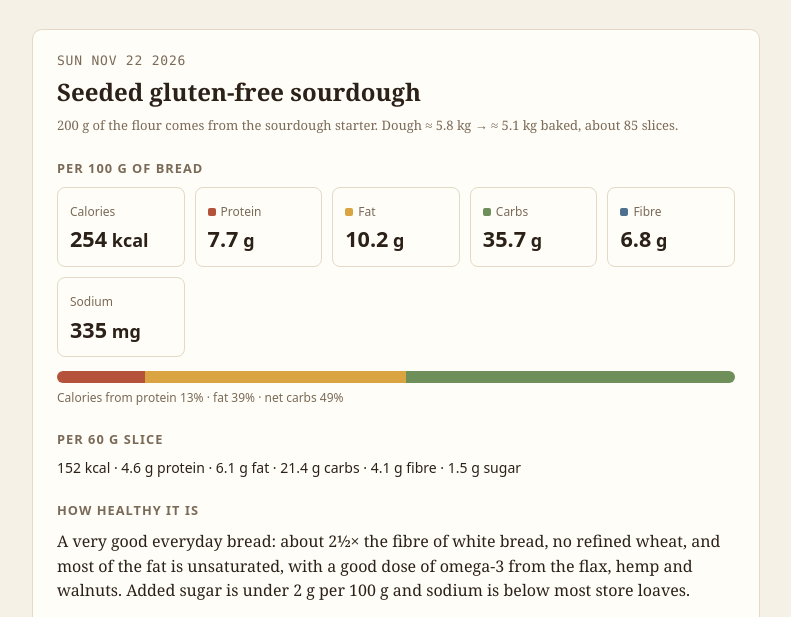
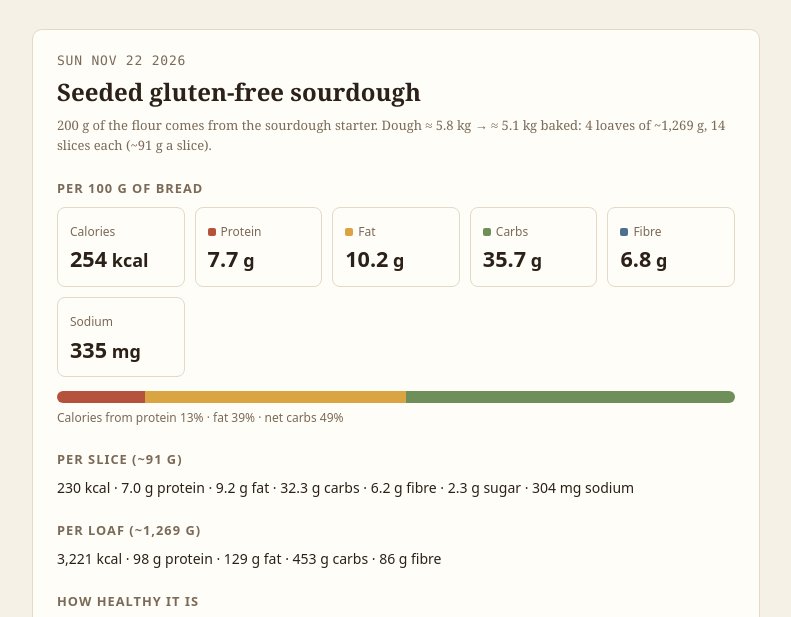
Before and after one commit to reservetempo/bread-recipes, a plain HTML site: page index.html in a window 1280 px wide. Shown: the part 126-743 px from the top of the page, without its empty margins (244-1035 px from the left). Drawn offline with Linux system fonts and the light colour scheme.

Commit message:
Count slices from 4 loaves of 14 slices
Co-Authored-By: Claude Opus 5.5 <noreply@anthropic.com>

```diff
--- a/index.html
+++ b/index.html
@@ -47,10 +47,10 @@
   <p class="sub">My weekly gluten-free seeded loaves, with the macros for each batch.</p>
   <div id="batches"></div>
   <p class="foot">Nutrition from USDA FoodData Central. Where the flours or seeds change week to week, the numbers are the average of the options.
-    Baked weight assumes <span id="loss"></span>% water lost in the oven; a slice is <span id="slice"></span> g.</p>
+    Baked weight assumes <span id="loss"></span>% water lost in the oven.</p>
 </main>
 <script type="module">
-import { FOODS, BATCHES, BAKE_LOSS, SLICE_G } from "./recipes.js";
+import { FOODS, BATCHES, BAKE_LOSS } from "./recipes.js";
 const KEYS = ["kcal", "protein", "fat", "carbs", "fiber", "sugar", "sodium"];
 const zero = () => Object.fromEntries(KEYS.map(k => [k, 0]));
 
@@ -69,7 +69,6 @@ function line(ing) {
 
 const fmt = (x, d = 0) => x.toLocaleString("en", { maximumFractionDigits: d, minimumFractionDigits: d });
 document.getElementById("loss").textContent = BAKE_LOSS * 100;
-document.getElementById("slice").textContent = SLICE_G;
 
 document.getElementById("batches").innerHTML = BATCHES.map(b => {
   const total = zero(); let dough = 0;
@@ -82,7 +81,8 @@ document.getElementById("batches").innerHTML = BATCHES.map(b => {
   }).join("");
   const baked = dough * (1 - BAKE_LOSS);
   const per = g => Object.fromEntries(KEYS.map(k => [k, total[k] * g / baked]));
-  const p100 = per(100), slice = per(SLICE_G);
+  const slices = b.loaves * b.slicesPerLoaf, sliceG = baked / slices;
+  const p100 = per(100), slice = per(sliceG), loaf = per(baked / b.loaves);
   const e = { protein: total.protein * 4, fat: total.fat * 9, carbs: (total.carbs - total.fiber) * 4 };
   const eSum = e.protein + e.fat + e.carbs;
   const tile = (label, val, unit, color, d = 1) =>
@@ -90,7 +90,7 @@ document.getElementById("batches").innerHTML = BATCHES.map(b => {
   return `<article>
     <div class="date">${new Date(b.date + "T12:00").toDateString()}</div>
     <h2>${b.title}</h2>
-    <div class="foot">${b.note || ""} Dough ≈ ${fmt(dough / 1000, 1)} kg → ≈ ${fmt(baked / 1000, 1)} kg baked, about ${fmt(baked / SLICE_G)} slices.</div>
+    <div class="foot">${b.note || ""} Dough ≈ ${fmt(dough / 1000, 1)} kg → ≈ ${fmt(baked / 1000, 1)} kg baked: ${b.loaves} loaves of ~${fmt(baked / b.loaves)} g, ${b.slicesPerLoaf} slices each (~${fmt(sliceG)} g a slice).</div>
 
     <h3>Per 100 g of bread</h3>
     <div class="tiles">
@@ -108,8 +108,11 @@ document.getElementById("batches").innerHTML = BATCHES.map(b => {
     </div>
     <div class="legend">Calories from protein ${fmt(100 * e.protein / eSum)}% · fat ${fmt(100 * e.fat / eSum)}% · net carbs ${fmt(100 * e.carbs / eSum)}%</div>
 
-    <h3>Per ${SLICE_G} g slice</h3>
-    <div class="legend" style="font-size:14px;color:var(--ink)">${fmt(slice.kcal)} kcal · ${fmt(slice.protein, 1)} g protein · ${fmt(slice.fat, 1)} g fat · ${fmt(slice.carbs, 1)} g carbs · ${fmt(slice.fiber, 1)} g fibre · ${fmt(slice.sugar, 1)} g sugar</div>
+    <h3>Per slice (~${fmt(sliceG)} g)</h3>
+    <div class="legend" style="font-size:14px;color:var(--ink)">${fmt(slice.kcal)} kcal · ${fmt(slice.protein, 1)} g protein · ${fmt(slice.fat, 1)} g fat · ${fmt(slice.carbs, 1)} g carbs · ${fmt(slice.fiber, 1)} g fibre · ${fmt(slice.sugar, 1)} g sugar · ${fmt(slice.sodium)} mg sodium</div>
+
+    <h3>Per loaf (~${fmt(baked / b.loaves)} g)</h3>
+    <div class="legend" style="font-size:14px;color:var(--ink)">${fmt(loaf.kcal)} kcal · ${fmt(loaf.protein)} g protein · ${fmt(loaf.fat)} g fat · ${fmt(loaf.carbs)} g carbs · ${fmt(loaf.fiber)} g fibre</div>
 
     <h3>How healthy it is</h3>
     <p class="verdict">${b.healthy}</p>
--- a/recipes.js
+++ b/recipes.js
@@ -22,7 +22,6 @@ export const FOODS = {
 
 // Weight lost in the oven, used to estimate the baked weight.
 export const BAKE_LOSS = 0.12;
-export const SLICE_G = 60;
 
 // One entry per batch, newest first.
 // An ingredient with `oneOf` is a choice that changes week to week:
@@ -32,6 +31,8 @@ export const BATCHES = [
     date: "2026-11-22",
     title: "Seeded gluten-free sourdough",
     note: "200 g of the flour comes from the sourdough starter.",
+    loaves: 4,
+    slicesPerLoaf: 14,
     ingredients: [
       { grams: 110, food: "psyllium husk" },
       { grams: 210, food: "flax seed" },
```
